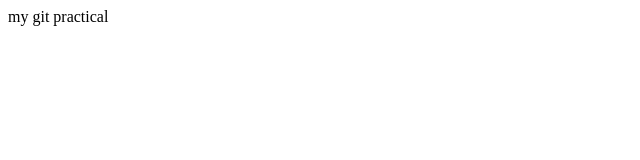
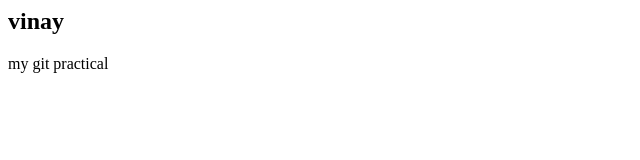
Before and after one commit to vinaybaldha/Test-git, a plain HTML site: page index.html in a window 1280 px wide. Shown: the whole page, without its empty margins (0-640 px from the left). Drawn offline with Linux system fonts and the light colour scheme.

Commit message:
create conflict

```diff
--- a/index.html
+++ b/index.html
@@ -3,6 +3,7 @@
     <title>My title 001</title>
   </head>
   <body>
+    <h2>vinay</h2>
     <p>my git practical</p>
   </body>
 </html>
```
